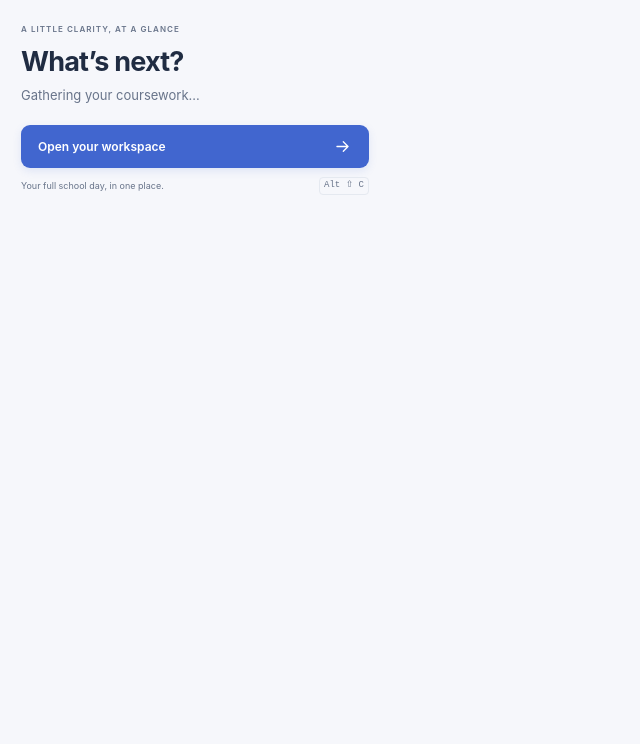
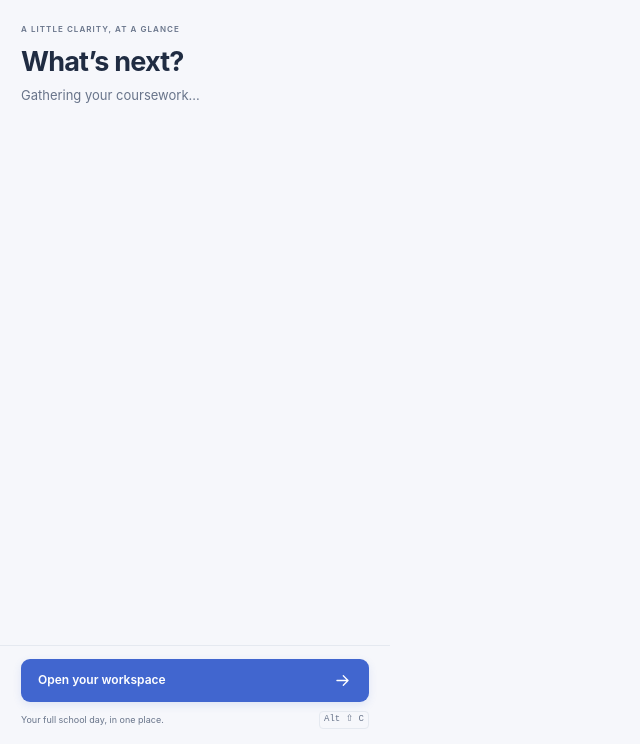
Before and after one commit to CyberWizardYT9/coursedeck, a website with bundled scripts: page ui/popup.html in a window 1280 px wide. Shown: the part 56-800 px from the top of the page, without its empty margins (0-640 px from the left). Built offline with nearby package versions, Linux system fonts and the light colour scheme; no server answers.

Commit message:
Verify fixture timezone in CI and finish popup usability

```diff
--- a/ui/app.css
+++ b/ui/app.css
@@ -275,8 +275,8 @@ label.inline input{width:auto;padding:0}
 .settings-page .card{padding:23px 25px;margin-bottom:17px}
 .settings-page h3{font-size:16px;margin-bottom:8px}
 .back-link{display:inline-block;margin:-4px 0 24px;font-size:12px;text-decoration:none}
-.popup-page{width:390px;max-height:600px;overflow:auto;background:var(--bg)}
-.popup-wrap{padding:21px}
+.popup-page{width:390px;max-width:100%;max-height:600px;overflow:auto;background:var(--bg)}
+.popup-wrap{padding:21px 21px 115px}
 .popup-header{display:flex;justify-content:space-between;align-items:center;margin-bottom:26px}
 .popup-header img{border-radius:9px}.popup-header b{font-size:16px;letter-spacing:-.4px}
 .popup-header .icon-btn{padding:8px;width:32px;height:32px}
@@ -291,7 +291,8 @@ label.inline input{width:auto;padding:0}
 .mini a{text-decoration:none;color:inherit;display:block}.mini a:hover .t{color:var(--accent)}
 .mini .t{font-size:12px;font-weight:600;line-height:1.5}.mini .m{font-size:10px;color:var(--mute);margin-top:5px}
 .mini-course{font-weight:600;margin-right:5px}.mini-course::before{content:'•';margin-right:4px}
-.popup-open{width:100%;display:flex;justify-content:space-between;margin-top:20px;font-size:12px!important}
+.popup-footer{position:fixed;bottom:0;left:0;width:390px;max-width:100%;background:var(--bg);padding:13px 21px 15px;border-top:1px solid var(--line);z-index:2}
+.popup-open{width:100%;display:flex;justify-content:space-between;font-size:12px!important}
 .popup-shortcut{font-size:9px;color:var(--mute);display:flex;justify-content:space-between;align-items:center;margin-bottom:0}
 .popup-shortcut kbd{padding:1px 4px;font-size:9px;border:1px solid var(--line);border-radius:4px}
 .popup-empty{padding:25px 5px;text-align:center;font-size:15px;font-weight:600}.popup-empty span{display:block;font-weight:400;font-size:12px;color:var(--mute);margin-top:6px}
--- a/ui/popup.html
+++ b/ui/popup.html
@@ -12,8 +12,8 @@
   <p class="popup-eyebrow">A LITTLE CLARITY, AT A GLANCE</p>
   <h1>What’s next?</h1>
   <div id="body" aria-live="polite"><p class="sub">Gathering your coursework…</p></div>
-  <button class="btn primary popup-open" id="open">Open your workspace <span data-icon="arrow"></span></button>
-  <p class="popup-shortcut">Your full school day, in one place. <kbd>Alt ⇧ C</kbd></p>
+  <footer class="popup-footer"><button class="btn primary popup-open" id="open">Open your workspace <span data-icon="arrow"></span></button>
+  <p class="popup-shortcut">Your full school day, in one place. <kbd>Alt ⇧ C</kbd></p></footer>
 </div>
 <script type="module" src="popup.js"></script>
 </body>
```
Also changed, not shown: test/model.test.mjs (+3 -0 lines), .github/workflows/ci.yml.
